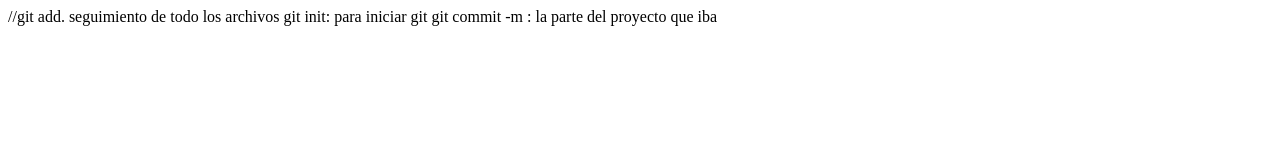
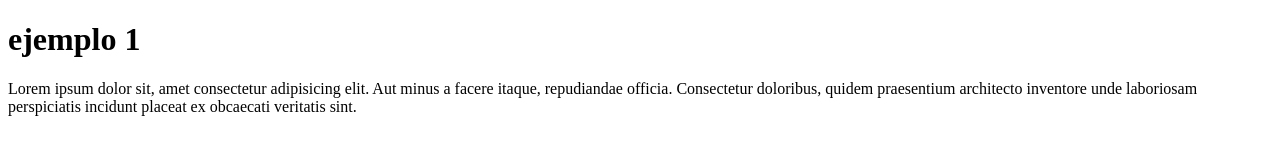
Before and after one commit to ignacioesp/MiPrimerProyectoGit, a plain HTML site: page index.html in a window 1280 px wide. Drawn offline with Linux system fonts and the light colour scheme.

Commit message:
index terminado

```diff
--- a/index.html
+++ b/index.html
@@ -4,13 +4,12 @@
     <meta charset="UTF-8">
     <meta http-equiv="X-UA-Compatible" content="IE=edge">
     <meta name="viewport" content="width=device-width, initial-scale=1.0">
-    <title>Document</title>
+    <title>ejemplo git</title>
 </head>
 <body>
 
 </body>
 </html>
 
-//git add. seguimiento de todo los archivos
-git init: para iniciar git
-git commit -m : la parte del proyecto que iba
+<h1>ejemplo 1</h1>
+<p>Lorem ipsum dolor sit, amet consectetur adipisicing elit. Aut minus a facere itaque, repudiandae officia. Consectetur doloribus, quidem praesentium architecto inventore unde laboriosam perspiciatis incidunt placeat ex obcaecati veritatis sint.</p>
```
